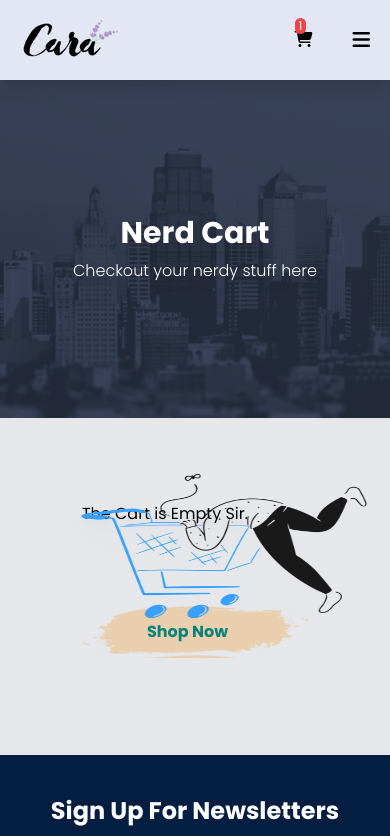
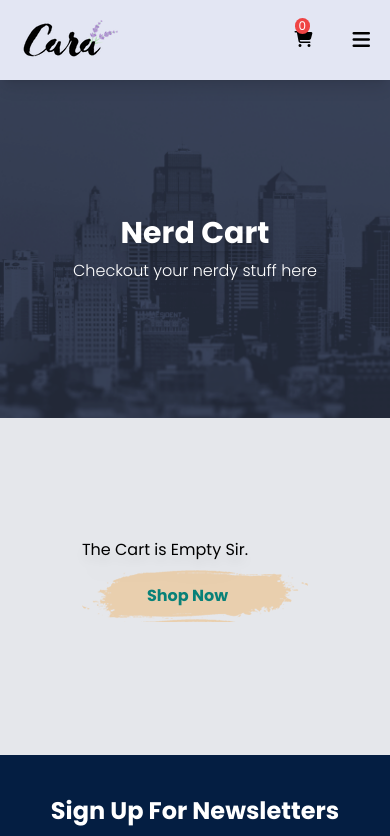
Before and after one commit to nerdyabhi/Cara, a website built with Vite: page cart.html in a window 390 px wide. Shown: the top 836 px of the page. Built offline with nearby package versions, Linux system fonts and the light colour scheme.

Commit message:
very minor little bug

```diff
--- a/cart.html
+++ b/cart.html
@@ -69,7 +69,7 @@
 
         <ul class="md:hidden flex items-center gap-10">
             <li class="relative" >
-                <button id="cartQuantityNumber" class="bg-red-500 text-white px-1 pu-1 py- rounded-full absolute top-[-10px] text-xs">1</button>
+                <button id="cartQuantityNumber" class="bg-red-500 text-white px-1 pu-1 py- rounded-full absolute top-[-10px] text-xs">0</button>
                 <a href="./cart.html">
                     <i class="fa-solid fa-cart-shopping"></i>
                 </a>
@@ -97,14 +97,14 @@
 
     <!-- Div for empty Cart -->
     <div class="hidden empty-cart h-[40vh] w-full  bg-gray-200 mflex items-center justify-center relative">
-        <div class="flex flex-col gap-20 md:gap-5">
+        <div class="flex flex-col gap-2 md:gap-5">
             <h1 class="drop-shadow-xl">The Cart is Empty Sir.</h1>
             <a href="shop.html">
             <button class=" cursor-pointer mb-3 py-[14px] pr-[80px] pl-[65px]  bg-[url('./img/button.png')] text-[#088178] font-bold">Shop Now</button>
             </a>
         </div>
 
-        <img class="absolute z-0 top-7 right-4 w-[300px] h-[200px]" src="./img/emptyCart.png" loading="lazy" alt="">
+        <img class=" hidden md:block absolute z-0 top-7 right-4 w-[300px] h-[200px]" src="./img/emptyCart.png" loading="lazy" alt="">
     </div>
 
 
--- a/script.js
+++ b/script.js
@@ -8,6 +8,8 @@ const cartBoxes = document.querySelectorAll('.cart-boxes');
 let cartLengthArea = document.querySelectorAll('.cartQuantityNumber');
 
 let localTasks1 = JSON.parse(localStorage.getItem('productsInCart')) || [];
+
+updateCartItemsLength();
 
 function updateCartItemsLength() {
   cartLengthArea.forEach((num) => {
@@ -23,9 +25,6 @@ function updateCartItemsLength() {
   });
 }
 
-window.addEventListener("load" , ()=>{
-  updateCartItemsLength();
-})
 
 openBtn.addEventListener('click', () => {
   navLinks.style.right = '0';
```
